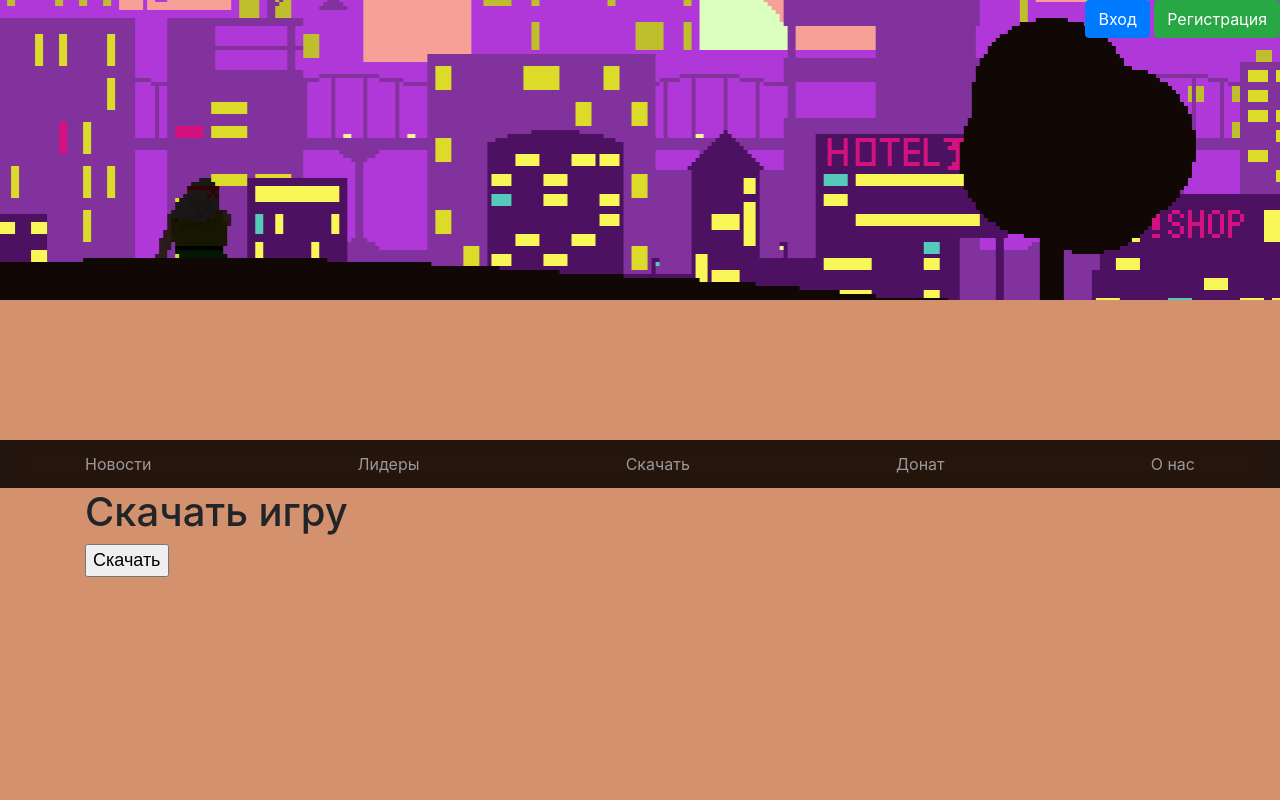
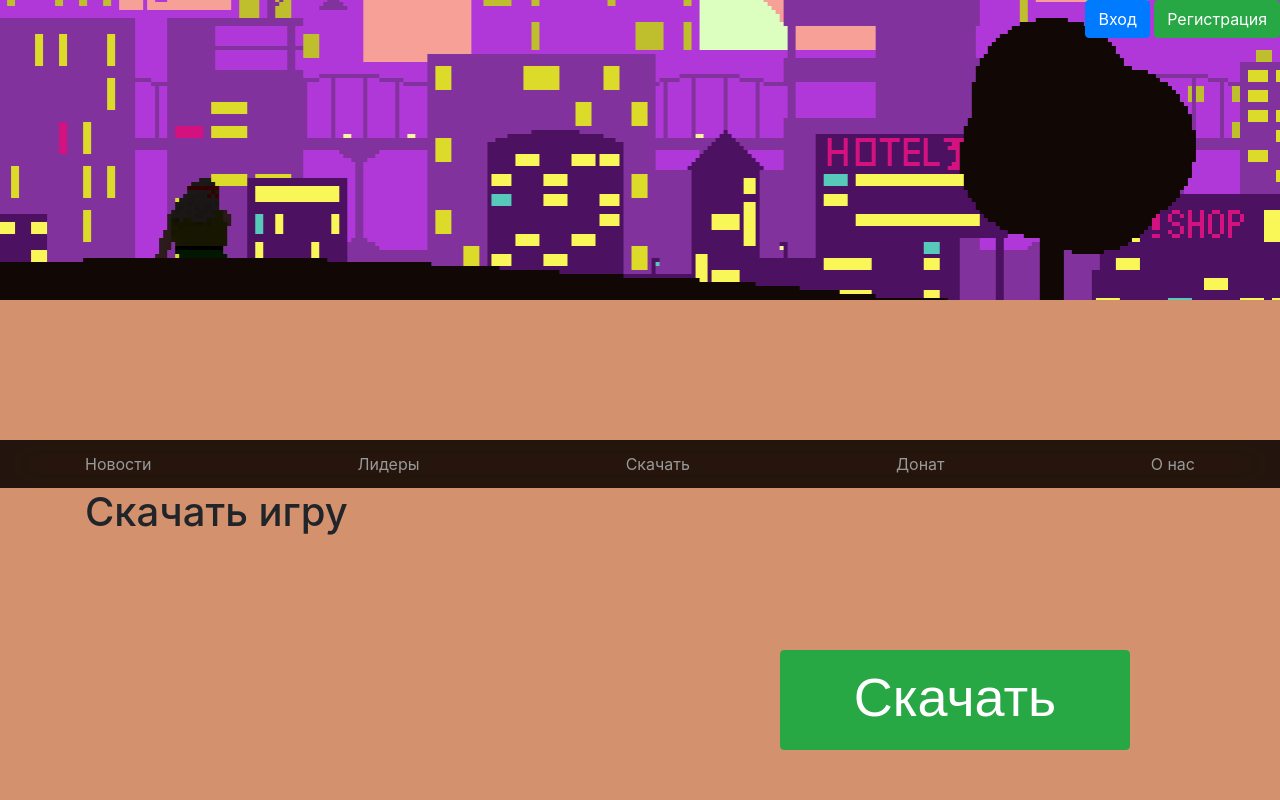
Before and after one commit to Gooosee/WebQuietCry, a Flask app: page /download in a window 1280 px wide. Run offline with Flask 2, Linux system fonts and the light colour scheme; some libraries are stand-ins or nearby versions.

Commit message:
Полное устройство вкладки "о нас" и "скачать"

```diff
--- a/static/css/WebQuietCry.css
+++ b/static/css/WebQuietCry.css
@@ -24,8 +24,14 @@ p {
 .regLog {
     float: right;
 }
-
-
+.down {
+    position: absolute; /* Абсолютное позиционирование */
+    top: 650px; /* Положение от нижнего края */
+    left: 780px; /* Положение от правого края */
+}
+.dwn {
+    font-size: 300%;
+}
 .site-header {
   background-color: rgba(0, 0, 0, .85);
   -webkit-backdrop-filter: saturate(180%) blur(20px);
--- a/templates/about_us.html
+++ b/templates/about_us.html
@@ -4,4 +4,9 @@
 <h1>
 	О нас
 </h1>
+<p>Создатели проекта: Гусев Максим(Gooosee) и Романов Владислав(AnGREATern)</p>
+<p>Лауреты нобелевских премий, преподаватели ведущих мировых университетов, модераторы codeforces.com и, наконец, просто парни с хорошим воображением</p>
+<p> Контакты: </p>
+<p>	tima123azaza@gmail.com</p>
+<p>saromanovlad@gmail.com</p>
 {% endblock %}
--- a/templates/download.html
+++ b/templates/download.html
@@ -4,7 +4,7 @@
 <h1>
 	Скачать игру
 </h1>
-<form enctype="multipart/form-data" method="get">
-   <p><input type="submit" value="Скачать"></p>
-</form>
+<div class="down">
+    <a download="QuietCry.rar" href="download" type="button" class="btn btn-success" style="width:350px;height:100px"><p><span class="dwn">Скачать</span></p></a>
+</div>
 {% endblock %}
```
Also changed, not shown: templates/news.html (+16 -0 lines), 1 other file.
